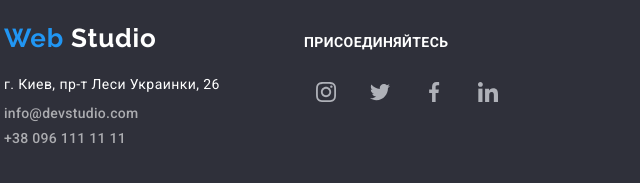
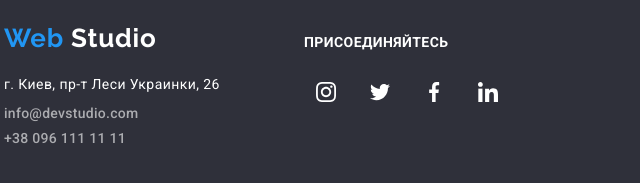
Before and after one commit to oleksiy-kondakov/goit-markup-hw-04, a plain HTML site: page portfolio.html in a window 1280 px wide. Shown: the part 1709-1892 px from the top of the page, 51-691 px from the left. Drawn offline with nearby package versions, Linux system fonts and the light colour scheme.

Commit message:
размечает иконки svg

```diff
--- a/css/styles.css
+++ b/css/styles.css
@@ -69,7 +69,6 @@ img {
   letter-spacing: 0.03em;
   color: #000000;
   margin-right: 85px;
-  /*добавил тень для читабельности*/
 }
 .logo-blue {
   color: var(--hover-text-color);
@@ -167,7 +166,6 @@ img {
   letter-spacing: 0.06em;
   text-transform: uppercase;
   color: #ffffff;
-  text-shadow: 2px 2px 4px #000000;
   padding-top: 199px;
   margin-bottom: 30px;
 }
@@ -450,6 +448,9 @@ img {
   color: #ffffff;
   margin-bottom: 20px;
 }
+.social-links-footer-item .social-media-link-item-svg {
+  fill: #ffffff;
+}
 .social-links-footer-item:hover {
   color: var(--hover-text-color);
 }
--- a/portfolio.html
+++ b/portfolio.html
@@ -20,7 +20,7 @@
       <div class="container">
         <nav class="navigation">
           <a class="logo-white" href="./index.html"
-            ><span class="logo-blue">Web</span>Studio</a
+            ><span class="logo-blue"> Web </span>Studio</a
           >
           <ul class="nav-list">
             <li class="nav-list-item">
@@ -38,14 +38,20 @@
         </nav>
         <ul class="contacts-list">
           <li class="contacts-list-item">
-            <a class="contacts-list-item-link" href="mailto:info@devstudio.com"
-              >info@devstudio.com</a
-            >
+            <a class="contacts-list-item-link" href="mailto:info@devstudio.com">
+              <svg class="contacts-list-item-icon">
+                <use href="./images/svgsprite.svg#icon-envelope"></use>
+              </svg>
+              info@devstudio.com
+            </a>
           </li>
           <li class="contacts-list-item">
-            <a class="contacts-list-item-link" href="tel:+380961111111"
-              >+38 096 111 11 11</a
-            >
+            <a class="contacts-list-item-link" href="tel:+380961111111">
+              <svg class="contacts-list-item-icon">
+                <use href="./images/svgsprite.svg#icon-smartphone"></use>
+              </svg>
+              +38 096 111 11 11
+            </a>
           </li>
         </ul>
       </div>
@@ -252,15 +258,25 @@
     <footer class="footer">
       <div class="container">
         <div class="adress-container">
-          <a class="logo-black" href="./index.html"><span class="logo-blue">Web </span>Studio</a>
+          <a class="logo-black" href="./index.html"
+            ><span class="logo-blue">Web </span>Studio</a
+          >
           <address>
             <span class="adress-text">г. Киев, пр-т Леси Украинки, 26</span>
             <ul class="adress-list">
               <li class="footer-contacts-list-item">
-                <a class="contacts-list-footer-item-link" href="mailto:info@devstudio.com">info@devstudio.com</a>
+                <a
+                  class="contacts-list-footer-item-link"
+                  href="mailto:info@devstudio.com"
+                  >info@devstudio.com</a
+                >
               </li>
               <li class="footer-contacts-list-item">
-                <a class="contacts-list-footer-item-link" href="tel:+380961111111">+38 096 111 11 11</a>
+                <a
+                  class="contacts-list-footer-item-link"
+                  href="tel:+380961111111"
+                  >+38 096 111 11 11</a
+                >
               </li>
             </ul>
           </address>
@@ -269,26 +285,44 @@
           <p class="social-links-footer">Присоединяйтесь</p>
           <ul class="social-links-footer-list social-media-link-list">
             <li>
-              <a class="social-links-footer-item social-media-link-list-item" href="instagram"><img
-                  src="./images/instagram2.svg" alt="иконка инстаграма" /></a>
-            </li>
-            <li>
-              <a class="social-links-footer-item social-media-link-list-item" href="twitter"><img
-                  src="./images/twitter1.svg" alt="иконка твиттера" /></a>
-            </li>
-            <li>
-              <a class="social-links-footer-item social-media-link-list-item" href="facebook"><img
-                  src="./images/facebook1.svg" alt="иконка фейсбука" />
+              <a
+                class="social-links-footer-item social-media-link-list-item"
+                href="instagram"
+                ><svg class="social-media-link-item-svg">
+                  <use href="./images/svgsprite.svg#icon-instagram"></use>
+                </svg>
               </a>
             </li>
             <li>
-              <a class="social-links-footer-item social-media-link-list-item" href="linkedin"><img
-                  src="./images/linkedin1.svg" alt="иконка линкдина" /></a>
+              <a
+                class="social-links-footer-item social-media-link-list-item"
+                href="twitter"
+                ><svg class="social-media-link-item-svg">
+                  <use href="./images/svgsprite.svg#icon-twitter"></use>
+                </svg>
+              </a>
+            </li>
+            <li>
+              <a
+                class="social-links-footer-item social-media-link-list-item"
+                href="facebook"
+                ><svg class="social-media-link-item-svg">
+                  <use href="./images/svgsprite.svg#icon-facebook"></use>
+                </svg>
+              </a>
+            </li>
+            <li>
+              <a
+                class="social-links-footer-item social-media-link-list-item"
+                href="linkedin"
+                ><svg class="social-media-link-item-svg">
+                  <use href="./images/svgsprite.svg#icon-linkedin"></use>
+                </svg>
+              </a>
             </li>
           </ul>
         </div>
       </div>
-      </div>
     </footer>
   </body>
 </html>
```
Also changed, not shown: index.html (+67 -37 lines).
